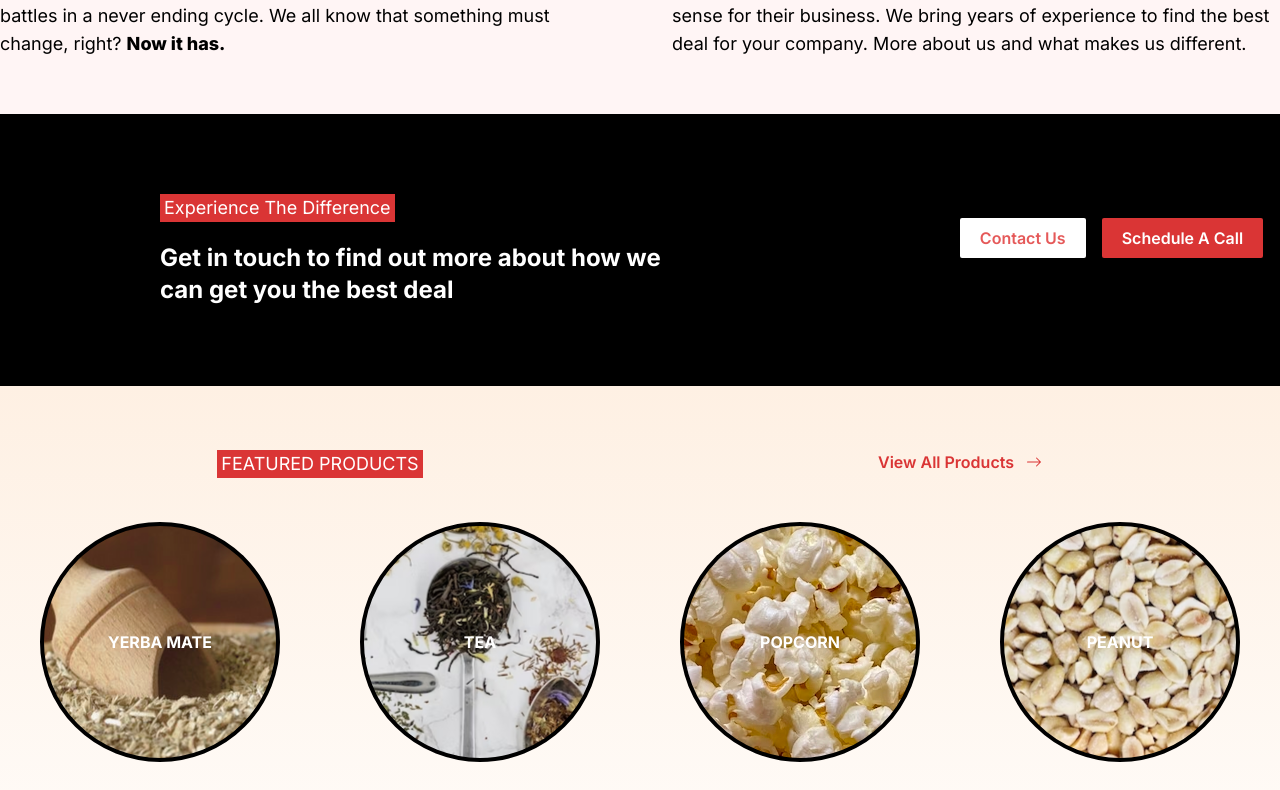
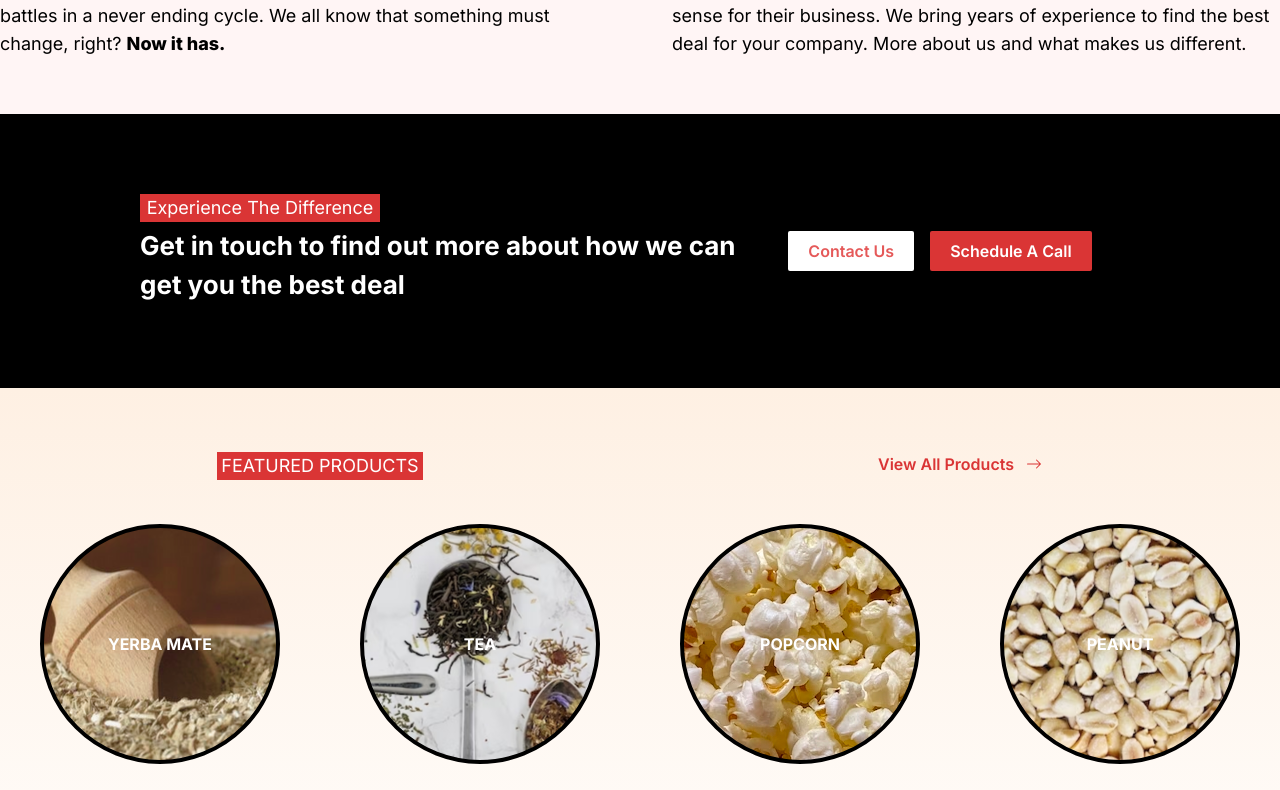
Before and after one commit to causapablo/brokear, a Next.js app: page / in a window 1280 px wide. Shown: the part 970-1760 px from the top of the page. Built offline with nearby package versions, Linux system fonts and the light colour scheme.

Commit message:
Se modifica el schedule call

```diff
--- a/components/schedulecall/ScheduleCall.tsx
+++ b/components/schedulecall/ScheduleCall.tsx
@@ -3,16 +3,22 @@ import React from 'react'
 
 function ScheduleCall() {
   return (
-    <section className="bg-black py-20 text-white lg:flex lg:flex-row flex-col">
-      <div className='lg:pl-40 pl-5'>
-        <h4 className=' bg-red text-lg w-fit px-1 text-center'>Experience The Difference</h4>
-        <p className='pt-5 text-2xl font-bold lg:w-2/3 px-1 lg:px-0'>Get in touch to find out more about how we can get you the best deal</p>
-      </div>
-      <div className='pt-6 pl-5 lg:pl-0'>
-        <Link href='/contacto'>
-          <button className='bg-white text-lightRed rounded-sm py-2 px-5 mr-4 font-semibold'>Contact Us</button>
-        </Link>
-        <button className='bg-red text-white rounded-sm py-2 px-5 font-semibold'>Schedule A Call</button>
+    <section className="bg-black py-20 text-white">
+      <div className='container mx-auto max-w-[1000px]'>
+        <div className='flex'>
+          <div className='basis-3/5'>
+            <h4 className=' bg-red text-lg w-60 text-center'>Experience The Difference</h4>
+            <p className='py-1 text-[26px] font-bold'>Get in touch to find out more about how we can get you the best deal</p>
+          </div>
+          <div className='flex items-center basis-2/5'>
+            <div className='mx-auto'>
+              <Link href='/contacto'>
+                <button className='bg-white text-lightRed rounded-sm py-2 px-5 mr-4 font-semibold'>Contact Us</button>
+              </Link>
+              <button className='bg-red text-white rounded-sm py-2 px-5 font-semibold'>Schedule A Call</button>
+            </div>
+          </div>
+        </div>
       </div>
     </section>
   )
```
